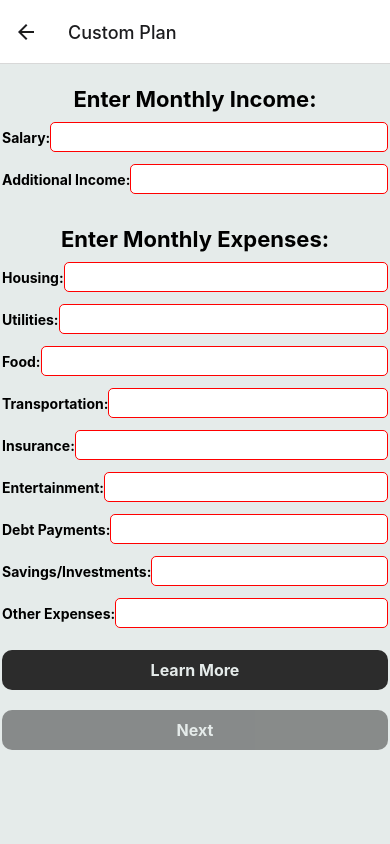
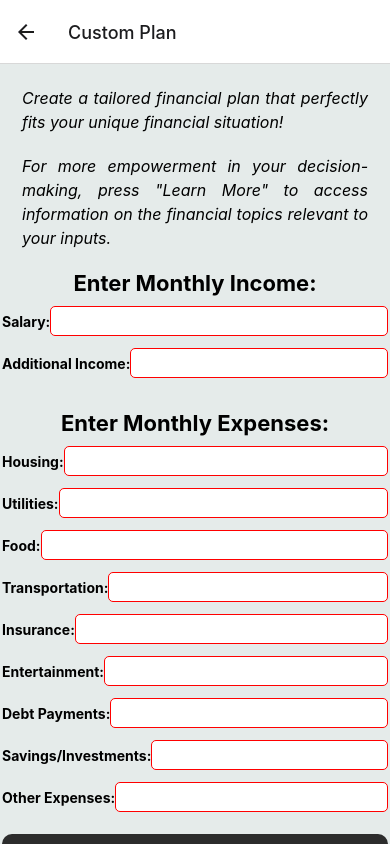
Before and after one commit to illianardz/FinancialTracker, a React Native app in the folder ExpoApp/: screen /CustomPlan in a window 390 px wide. Built offline with nearby package versions, Linux system fonts and the light colour scheme.

Commit message:
Description for each task added

```diff
--- a/ExpoApp/createGoal.js
+++ b/ExpoApp/createGoal.js
@@ -115,6 +115,15 @@ export default function CreateGoal({ navigation }) {
 
       {question === 1 && (
         <View style={styles.questionContainer}>
+          <Text style={styles.description}>
+
+Set your financial goals by choosing what you're saving for
+and specify your target amount and the timeframe you aim to achieve it by.
+          </Text>
+          <Text style={styles.description}>
+            Our app will help you visualize your progress,
+            ensuring you stay on track and motivated throughout your financial journey!
+          </Text>
           <Text style={styles.label}>What is your goal?</Text>
           <TextInput
             style={styles.goalInput}
--- a/ExpoApp/customPlan.js
+++ b/ExpoApp/customPlan.js
@@ -197,6 +197,13 @@ export default function CustomPlan() {
         const IncomeExpensesView = () => (
             <>
                 <InfoModal />
+                <Text style={styles.descriptionIncome}>
+                    Create a tailored financial plan that perfectly fits your unique financial situation!
+                </Text>
+                <Text style={styles.descriptionIncome}>
+                    For more empowerment in your decision-making, press "Learn More" to
+                    access information on the financial topics relevant to your inputs.
+                </Text>
                 <Text style={styles.planTitle}>Enter Monthly Income:</Text>
                 {[
                     ['Salary', salary, setSalary],
--- a/ExpoApp/styles.js
+++ b/ExpoApp/styles.js
@@ -93,6 +93,22 @@ const styles = StyleSheet.create({
   summaryContainer: {
     marginTop: 20,
     alignItems: 'center',
+  },
+  description: {
+    fontSize: 17,
+    marginHorizontal: 20,
+    marginBottom: 20,
+    textAlign: 'justify',
+    lineHeight: 24,
+    fontStyle: 'italic'
+  },
+  descriptionIncome: {
+    fontSize: 16,
+    marginHorizontal: 20,
+    marginTop: 20,
+    textAlign: 'justify',
+    lineHeight: 24,
+    fontStyle: 'italic'
   },
   summaryCaption: {
     fontSize: 24,
--- a/ExpoApp/trackGoals.js
+++ b/ExpoApp/trackGoals.js
@@ -40,6 +40,10 @@ export default function TrackGoals({ route, navigation }) {
   return (
     <ScrollView style={styles.trackContainer}>
       <Text style={styles.trackHeader}>Track Goals</Text>
+      <Text style={styles.description}>
+        Monitor your progress by making adjustments to your
+        existing goals, adding new ones, or removing goals that no longer fit your plans.
+      </Text>
       <View style={isEditing ? styles.goalsStacked : styles.goalsRow}>
         {goals.map((goal, index) => (
           <View key={index} style={isEditing ? styles.centeredGoalContainer : styles.goalContainer}>
```
